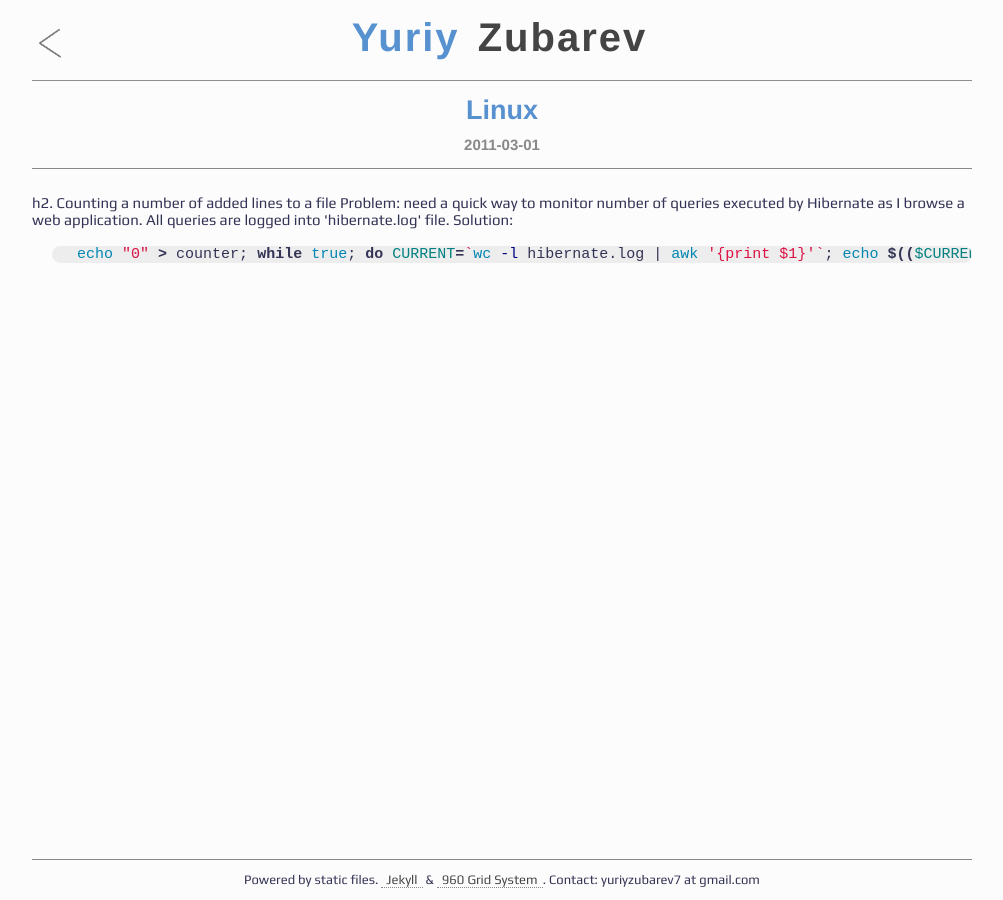
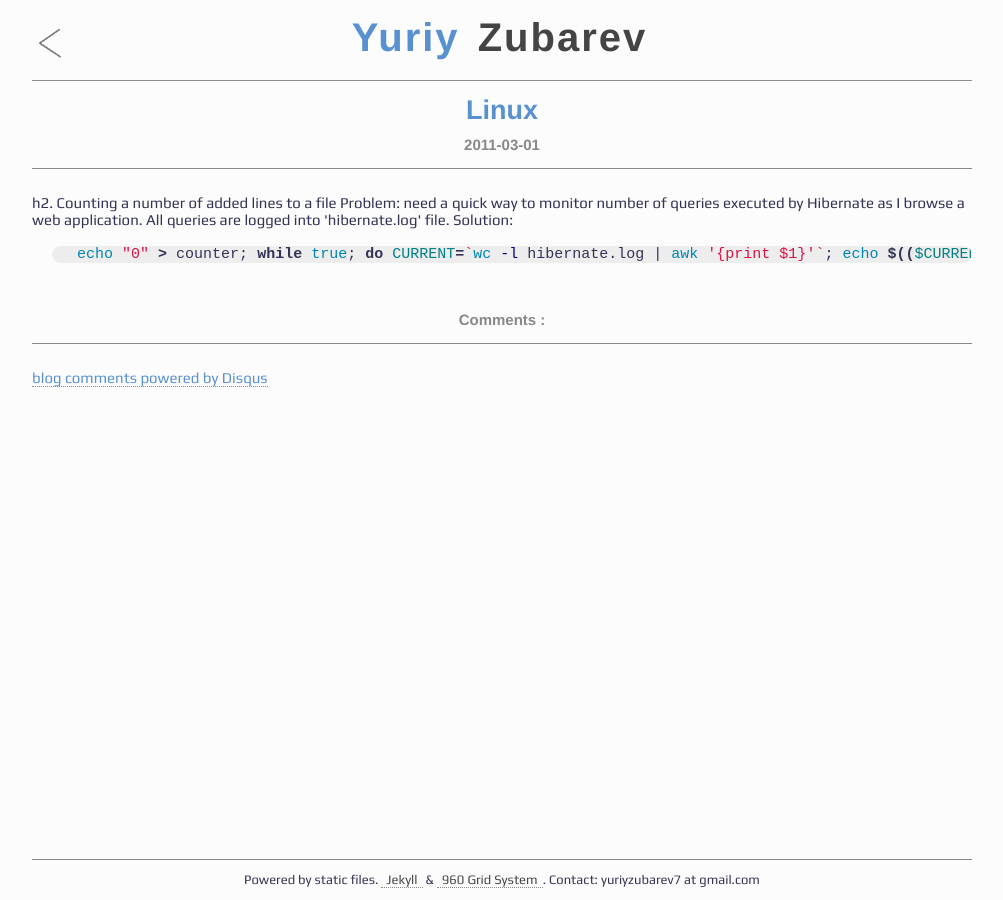
Before and after one commit to yuriyzubarev/yuriy-zubarev.com, a Jekyll site: the page built from cheatsheet/_posts/2011-03-01-linux.textile, in a window 1280 px wide. Shown: the whole page, without its empty margins (138-1141 px from the left). Built offline with Jekyll 4.4.1, drawn with Linux system fonts in a browser that asks for light colours; some web fonts are replaced; comment, search, counter and statistics services are not loaded.

Commit message:
introducing Disqus comments

```diff
--- a/_layouts/post.html
+++ b/_layouts/post.html
@@ -23,5 +23,24 @@
 			{{ content }}
 
 		</div>
+
+
+        <div id="comments" class="grid_12">
+            <h3>Comments :</h3>
+            <div id="disqus_thread"></div>
+            <script type="text/javascript">
+                /* * * CONFIGURATION VARIABLES: EDIT BEFORE PASTING INTO YOUR WEBPAGE * * */
+                var disqus_shortname = 'yuriyzubarev'; // required: replace example with your forum shortname
+                /* * * DON'T EDIT BELOW THIS LINE * * */
+                (function() {
+                    var dsq = document.createElement('script'); dsq.type = 'text/javascript'; dsq.async = true;
+                    dsq.src = 'http://' + disqus_shortname + '.disqus.com/embed.js';
+                    (document.getElementsByTagName('head')[0] || document.getElementsByTagName('body')[0]).appendChild(dsq);
+                })();
+            </script>
+            <noscript>Please enable JavaScript to view the <a href="http://disqus.com/?ref_noscript">comments powered by Disqus.</a></noscript>
+            <a href="http://disqus.com" class="dsq-brlink">blog comments powered by <span class="logo-disqus">Disqus</span></a>
+        </div>
+
 	</div>
 </div>
--- a/css/main.css
+++ b/css/main.css
@@ -316,3 +316,8 @@
 background:none;
 color:#5791D0;;
 }
+
+div#comments {
+    margin-top: 30px;
+    margin-bottom: 10px;
+}
```
